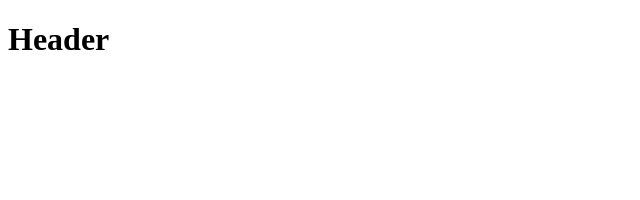
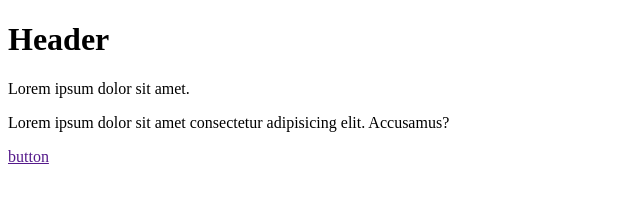
Before and after one commit to haiderali2005/project1, a plain HTML site: page index.html in a window 1280 px wide. Shown: the whole page, without its empty margins (0-640 px from the left). Drawn offline with Linux system fonts and the light colour scheme.

Commit message:
version-2

```diff
--- a/index.html
+++ b/index.html
@@ -8,5 +8,8 @@
 </head>
 <body>
     <h1>Header</h1>
+    <p>Lorem ipsum dolor sit amet.</p>
+    <p>Lorem ipsum dolor sit amet consectetur adipisicing elit. Accusamus?</p>
+    <a href="">button</a>
 </body>
 </html>
```
